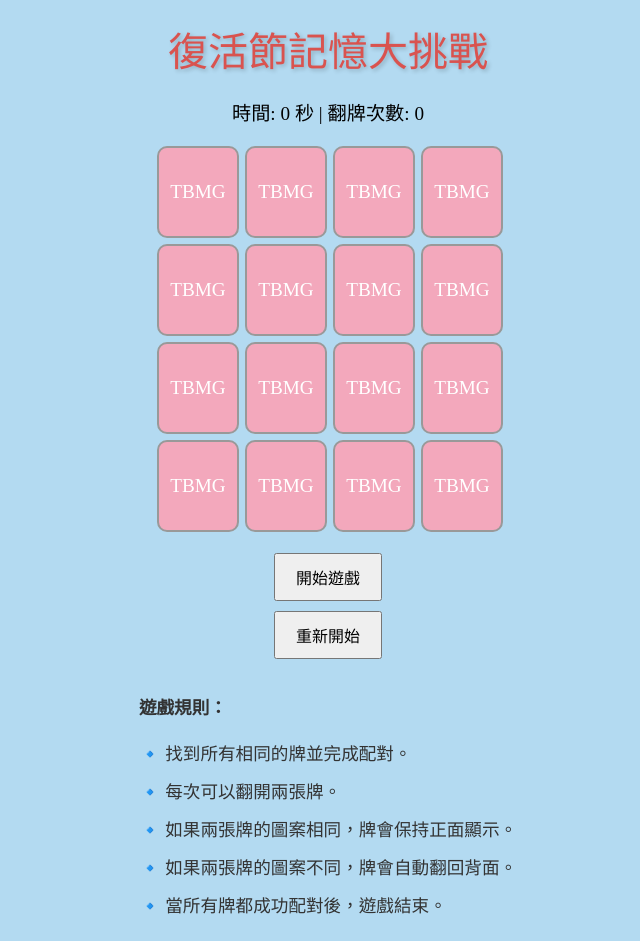
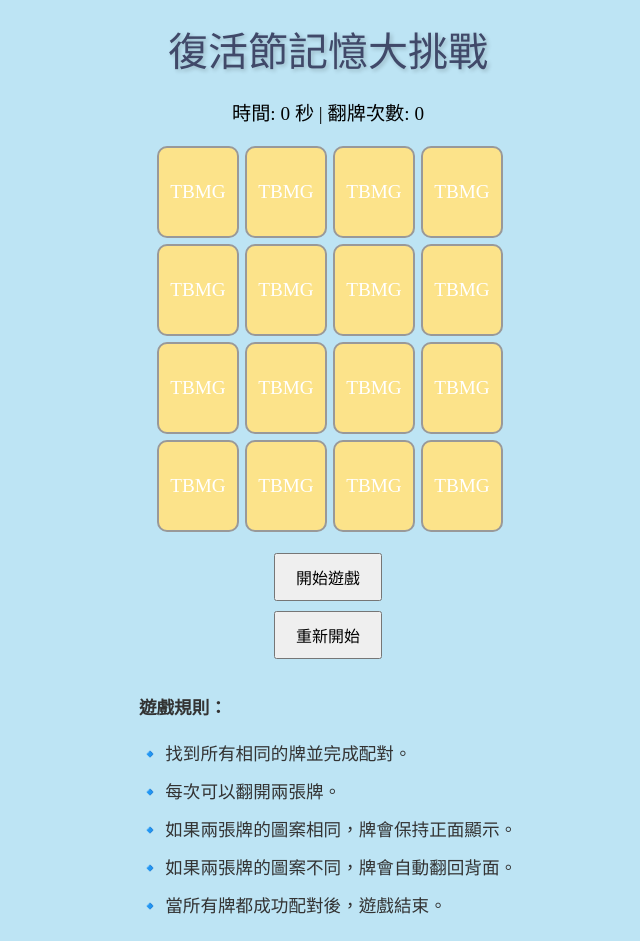
Before and after one commit to eunislun/easter, a plain HTML site: page index.html in a window 1280 px wide. Shown: the whole page, without its empty margins (312-952 px from the left). Drawn offline with Linux system fonts and the light colour scheme.

Commit message:
Update index.html

```diff
--- a/index.html
+++ b/index.html
@@ -12,11 +12,11 @@
             align-items: center;
             margin: 0;
             padding: 20px;
-            background-color: #b3daf1;
+            background-color: #bde4f4;
         }
         #game-title {
             font-size: 2.5em;
-            color: #d9534f;
+            color: #404969;
             margin-bottom: 20px;
             text-shadow: 2px 2px 4px rgba(0, 0, 0, 0.2);
         }
@@ -54,12 +54,12 @@
             border-radius: 10px;
         }
         .card-front {
-            background-color: #fff1a6;
+            background-color: #e3abac;
             transform: rotateY(180deg);
             font-size: 2em; /* Emoji 大小調整 */
         }
         .card-back {
-            background-color: #f3a8bc;
+            background-color: #fce38a;
             border: 2px solid #999;
             color: #ffffff; /* TBMG 字顏色（白色） */
             font-size: 1.2em; /* TBMG 字大小調整 */
```
